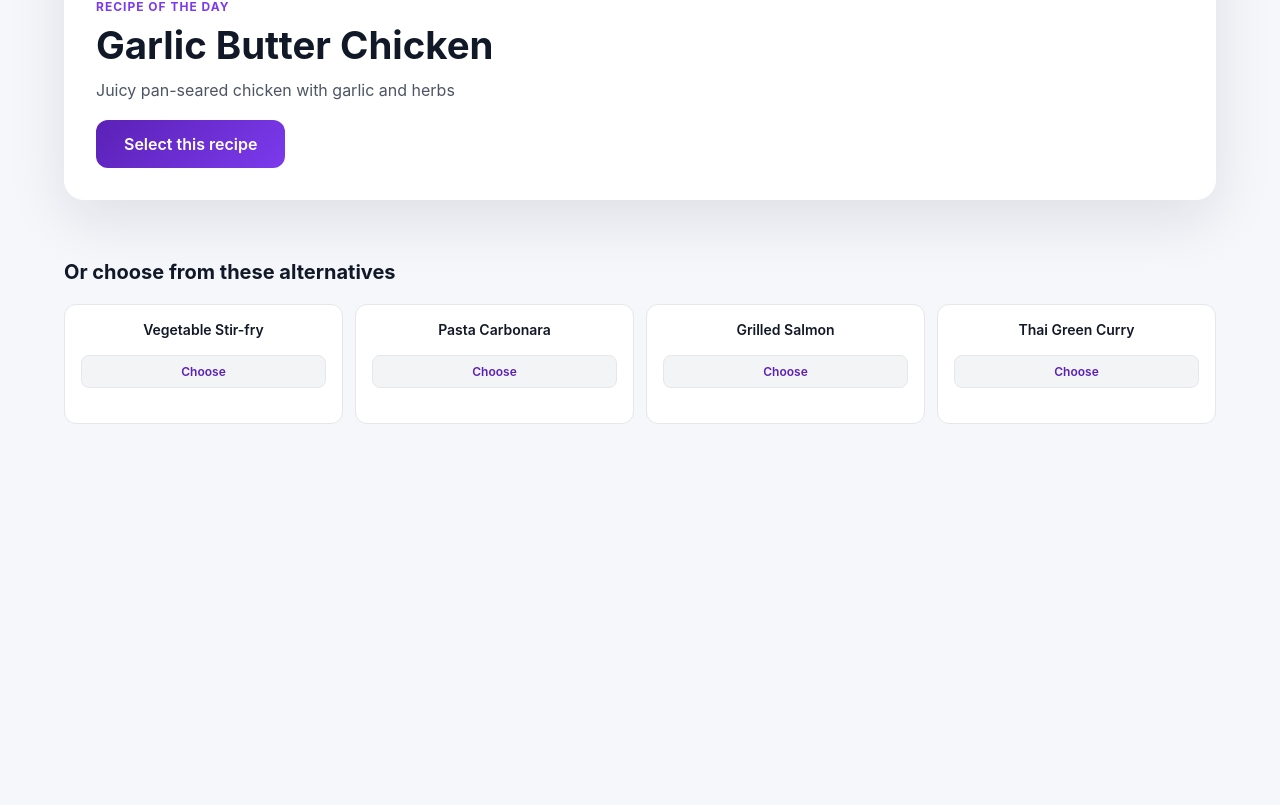
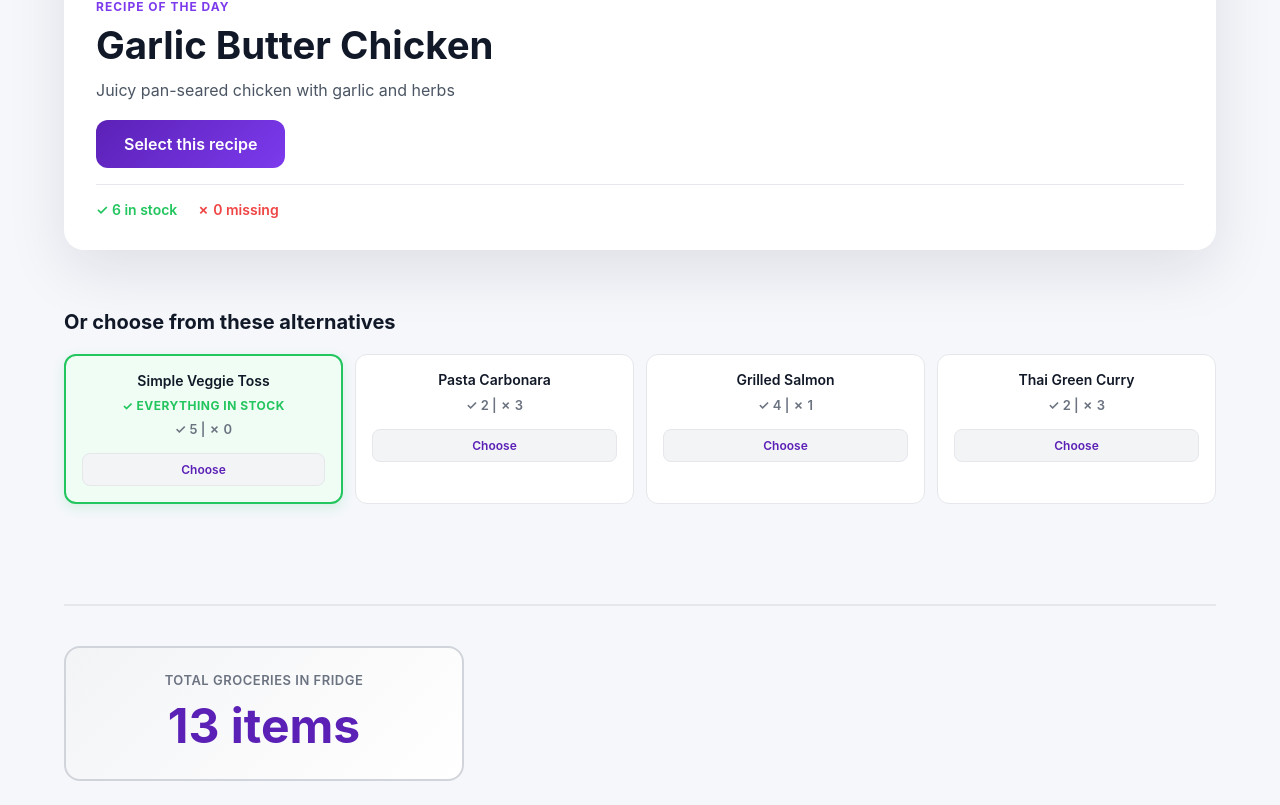
Before and after one commit to mathildegpgp/Recipe-app, a React (Vite) app: page / in a window 1280 px wide. Shown: the part 579-1384 px from the top of the page. Before the commit the page ends 1047 px from the top, so only its background shows below. Built offline with nearby package versions, Linux system fonts and the light colour scheme.

Commit message:
Add fridge inventory matching and grocery summary

```diff
--- a/src/App.tsx
+++ b/src/App.tsx
@@ -9,6 +9,8 @@ type Recipe = {
   name: string;
   image?: string;
   description?: string;
+  ingredients: string[];
+  allInStock?: boolean;
 };
 
 const sampleRecipes: Recipe[] = [
@@ -16,33 +18,57 @@ const sampleRecipes: Recipe[] = [
     id: '1',
     name: 'Garlic Butter Chicken',
     description: 'Juicy pan-seared chicken with garlic and herbs',
-    image: 'https://images.unsplash.com/photo-1598103442097-8b74394b95c6?w=400&h=300&fit=crop'
+    image: 'https://images.unsplash.com/photo-1598103442097-8b74394b95c6?w=400&h=300&fit=crop',
+    ingredients: ['chicken breast', 'garlic', 'butter', 'herbs', 'salt', 'pepper']
   },
   {
     id: '2',
-    name: 'Vegetable Stir-fry',
-    description: 'Fresh vegetables with a savory sauce',
-    image: 'https://images.unsplash.com/photo-1609501676725-7186f017a4b6?w=400&h=300&fit=crop'
+    name: 'Simple Veggie Toss',
+    description: 'Fresh tomato and broccoli with garlic',
+    image: 'https://images.unsplash.com/photo-1609501676725-7186f017a4b6?w=400&h=300&fit=crop',
+    ingredients: ['broccoli', 'tomato', 'garlic', 'salt', 'pepper'],
+    allInStock: true
   },
   {
     id: '3',
     name: 'Pasta Carbonara',
     description: 'Creamy Italian pasta with bacon',
-    image: 'https://images.unsplash.com/photo-1612874742237-6526221fcf4f?w=400&h=300&fit=crop'
+    image: 'https://images.unsplash.com/photo-1612874742237-6526221fcf4f?w=400&h=300&fit=crop',
+    ingredients: ['pasta', 'eggs', 'bacon', 'parmesan', 'black pepper']
   },
   {
     id: '4',
     name: 'Grilled Salmon',
     description: 'Omega-3 rich salmon with lemon',
-    image: 'https://images.unsplash.com/photo-1580959375944-abd7e991f971?w=400&h=300&fit=crop'
+    image: 'https://images.unsplash.com/photo-1580959375944-abd7e991f971?w=400&h=300&fit=crop',
+    ingredients: ['salmon', 'lemon', 'olive oil', 'salt', 'pepper']
   },
   {
     id: '5',
     name: 'Thai Green Curry',
     description: 'Spicy and aromatic coconut curry',
-    image: 'https://images.unsplash.com/photo-1455619452474-d2be8b1ae15f?w=400&h=300&fit=crop'
+    image: 'https://images.unsplash.com/photo-1455619452474-d2be8b1ae15f?w=400&h=300&fit=crop',
+    ingredients: ['coconut milk', 'curry paste', 'chicken', 'basil', 'lime']
   }
 ];
+
+const fridgeInventory = ['chicken breast', 'milk', 'broccoli', 'eggs', 'sourdough bread', 'salmon', 'tomato', 'butter', 'garlic', 'herbs', 'salt', 'pepper', 'olive oil'];
+
+const checkRecipeMatch = (recipe: Recipe): { inStock: number; missing: number } => {
+  let inStock = 0;
+  let missing = 0;
+
+  recipe.ingredients.forEach((ingredient) => {
+    const lowerIngredient = ingredient.toLowerCase();
+    if (fridgeInventory.some((item) => item.toLowerCase().includes(lowerIngredient) || lowerIngredient.includes(item.toLowerCase()))) {
+      inStock++;
+    } else {
+      missing++;
+    }
+  });
+
+  return { inStock, missing };
+};
 
 function App() {
   const [currentPage, setCurrentPage] = useState<Page>('home');
@@ -89,6 +115,10 @@ function App() {
                   <h2>{recipeOfTheDay.name}</h2>
                   {recipeOfTheDay.description && <p className="recipe-description">{recipeOfTheDay.description}</p>}
                   <button className="btn-select-recipe">Select this recipe</button>
+                  <div className="ingredient-match">
+                    <span className="match-item">✓ {checkRecipeMatch(recipeOfTheDay).inStock} in stock</span>
+                    <span className="match-item">✗ {checkRecipeMatch(recipeOfTheDay).missing} missing</span>
+                  </div>
                 </div>
               </div>
             </section>
@@ -96,18 +126,30 @@ function App() {
             <section className="alternatives">
               <h3>Or choose from these alternatives</h3>
               <div className="recipe-list">
-                {alternativeRecipes.map((recipe) => (
-                  <div key={recipe.id} className="recipe-card-alt">
+                {alternativeRecipes.map((recipe) => {
+                  const match = checkRecipeMatch(recipe);
+                  const isAllInStock = match.missing === 0;
+                  return (
+                    <div key={recipe.id} className={`recipe-card-alt ${isAllInStock ? 'all-in-stock' : ''}`}>
                       {recipe.image && <img src={recipe.image} alt={recipe.name} className="recipe-thumb" />}
                       <div className="recipe-alt-info">
                         <h4>{recipe.name}</h4>
-                      {recipe.description && <p>{recipe.description}</p>}
+                        {isAllInStock && <p className="in-stock-badge">✓ Everything in stock</p>}
+                        <p className="ingredient-status">✓ {match.inStock} | ✗ {match.missing}</p>
                         <button onClick={() => selectRecipe(recipe)} className="btn-select-alt">
                           Choose
                         </button>
                       </div>
                     </div>
-                ))}
+                  );
+                })}
+              </div>
+            </section>
+
+            <section className="grocery-summary">
+              <div className="grocery-card">
+                <p className="grocery-label">Total groceries in fridge</p>
+                <p className="grocery-count">{fridgeInventory.length} items</p>
               </div>
             </section>
           </main>
--- a/src/styles.css
+++ b/src/styles.css
@@ -125,6 +125,30 @@ header p {
   color: #4b5563;
 }
 
+.ingredient-match {
+  display: flex;
+  gap: 20px;
+  margin-top: 16px;
+  padding-top: 16px;
+  border-top: 1px solid #e5e7eb;
+  font-size: 14px;
+  font-weight: 600;
+}
+
+.match-item {
+  display: flex;
+  align-items: center;
+  gap: 6px;
+}
+
+.match-item:first-child {
+  color: #22c55e;
+}
+
+.match-item:last-child {
+  color: #ef4444;
+}
+
 .btn-select-recipe {
   background: linear-gradient(135deg, #5b21b6, #7c3aed);
   color: white;
@@ -172,10 +196,21 @@ header p {
   justify-content: space-between;
 }
 
+.recipe-card-alt.all-in-stock {
+  border: 2px solid #22c55e;
+  background: #f0fdf4;
+  box-shadow: 0 4px 12px rgba(34, 197, 94, 0.15);
+}
+
 .recipe-card-alt:hover {
   transform: translateY(-2px);
   box-shadow: 0 8px 20px rgba(15, 23, 42, 0.08);
   border-color: #d1d5db;
+}
+
+.recipe-card-alt.all-in-stock:hover {
+  border-color: #22c55e;
+  box-shadow: 0 8px 20px rgba(34, 197, 94, 0.2);
 }
 
 .recipe-thumb {
@@ -202,6 +237,24 @@ header p {
   display: none;
 }
 
+.in-stock-badge {
+  display: block !important;
+  margin: 0 0 8px;
+  font-size: 12px;
+  font-weight: 700;
+  color: #22c55e;
+  text-transform: uppercase;
+  letter-spacing: 0.5px;
+}
+
+.ingredient-status {
+  display: block !important;
+  margin: 0 0 8px;
+  font-size: 13px;
+  font-weight: 600;
+  color: #6b7280;
+}
+
 .btn-select-alt {
   background: #f3f4f6;
   color: #5b21b6;
@@ -220,6 +273,37 @@ header p {
   background: #5b21b6;
   color: white;
   border-color: #5b21b6;
+}
+
+.grocery-summary {
+  margin-top: 40px;
+  padding-top: 40px;
+  border-top: 2px solid #e5e7eb;
+}
+
+.grocery-card {
+  background: linear-gradient(135deg, #f3f4f6, #ffffff);
+  border: 2px solid #d1d5db;
+  border-radius: 16px;
+  padding: 24px;
+  text-align: center;
+  max-width: 400px;
+}
+
+.grocery-label {
+  margin: 0;
+  font-size: 13px;
+  font-weight: 600;
+  text-transform: uppercase;
+  letter-spacing: 0.5px;
+  color: #6b7280;
+}
+
+.grocery-count {
+  margin: 8px 0 0;
+  font-size: clamp(2rem, 4vw, 3rem);
+  font-weight: 700;
+  color: #5b21b6;
 }
 
 @media (max-width: 1024px) {
```
Lines whose indentation alone changed are shown as unchanged.
